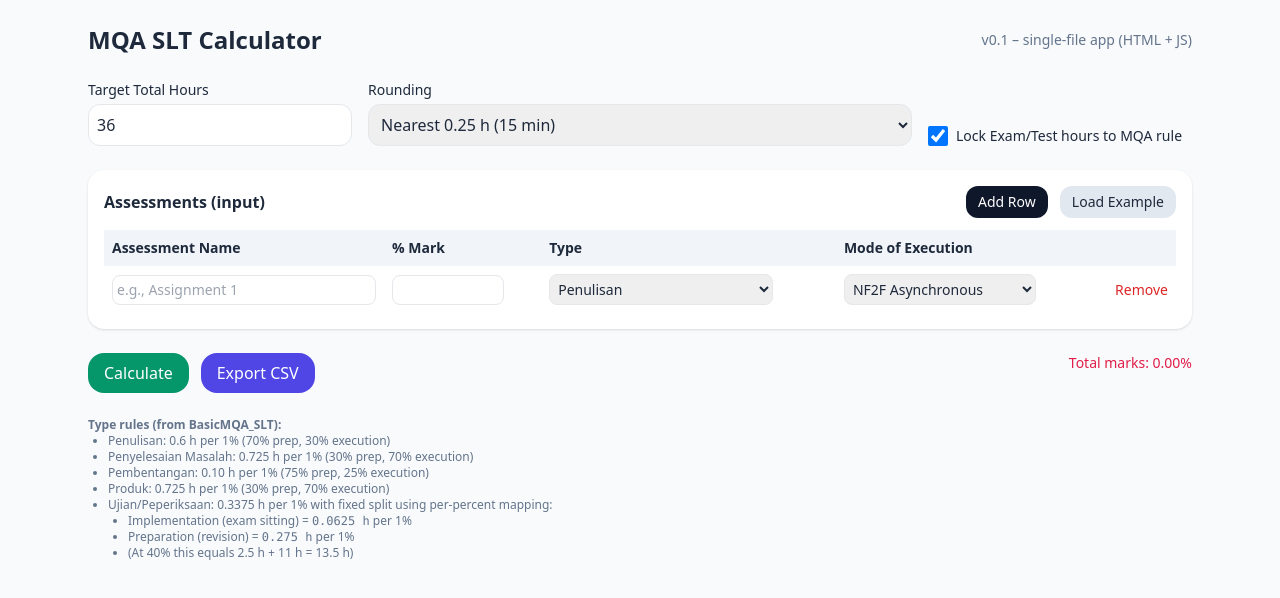
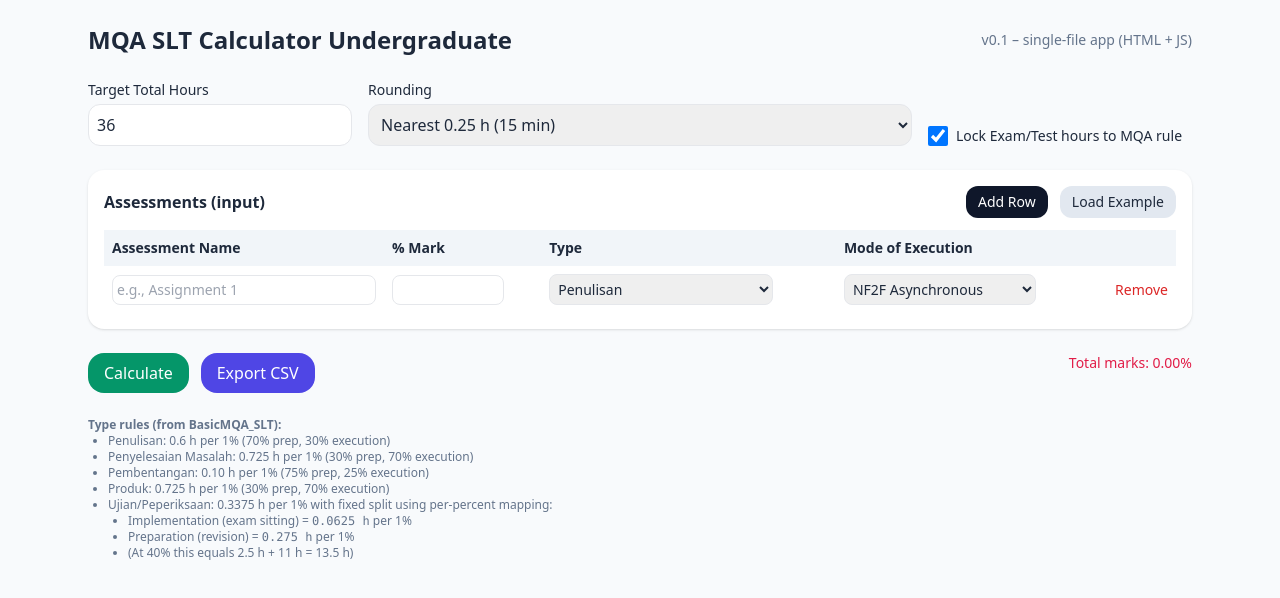
Before and after one commit to eminertrainer/MQAAssessmentCalculator, a plain HTML site: page index.html in a window 1280 px wide. Drawn offline with nearby package versions, Linux system fonts and the light colour scheme.

Commit message:
Update index.html

```diff
--- a/index.html
+++ b/index.html
@@ -17,7 +17,7 @@
 <body class="bg-slate-50 text-slate-800">
   <div class="max-w-6xl mx-auto p-6 space-y-6">
     <header class="flex items-center justify-between">
-      <h1 class="text-2xl font-bold">MQA SLT Calculator</h1>
+      <h1 class="text-2xl font-bold">MQA SLT Calculator Undergraduate</h1>
       <div class="text-sm text-slate-500">v0.1 – single-file app (HTML + JS)</div>
     </header>
 
```
